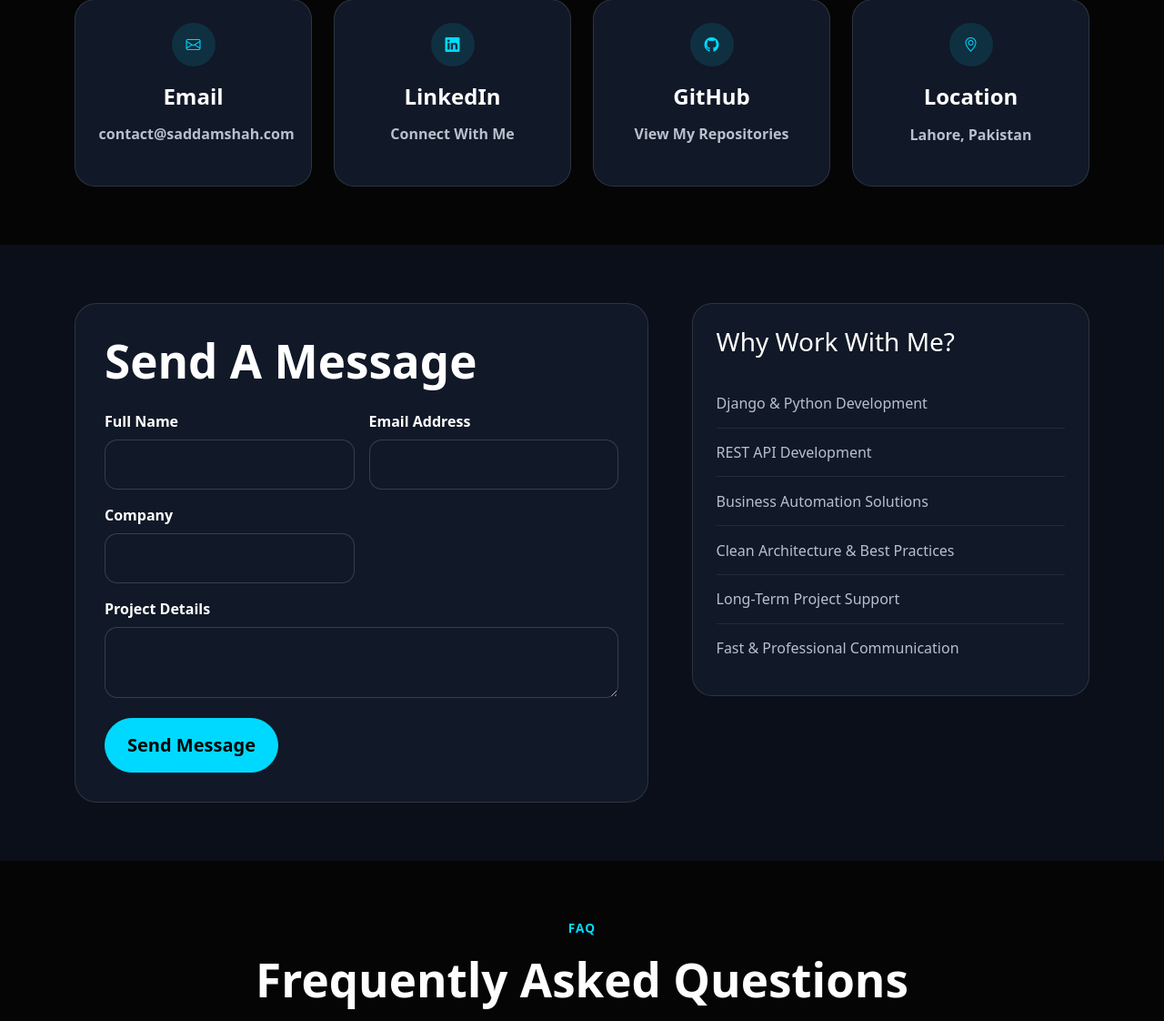
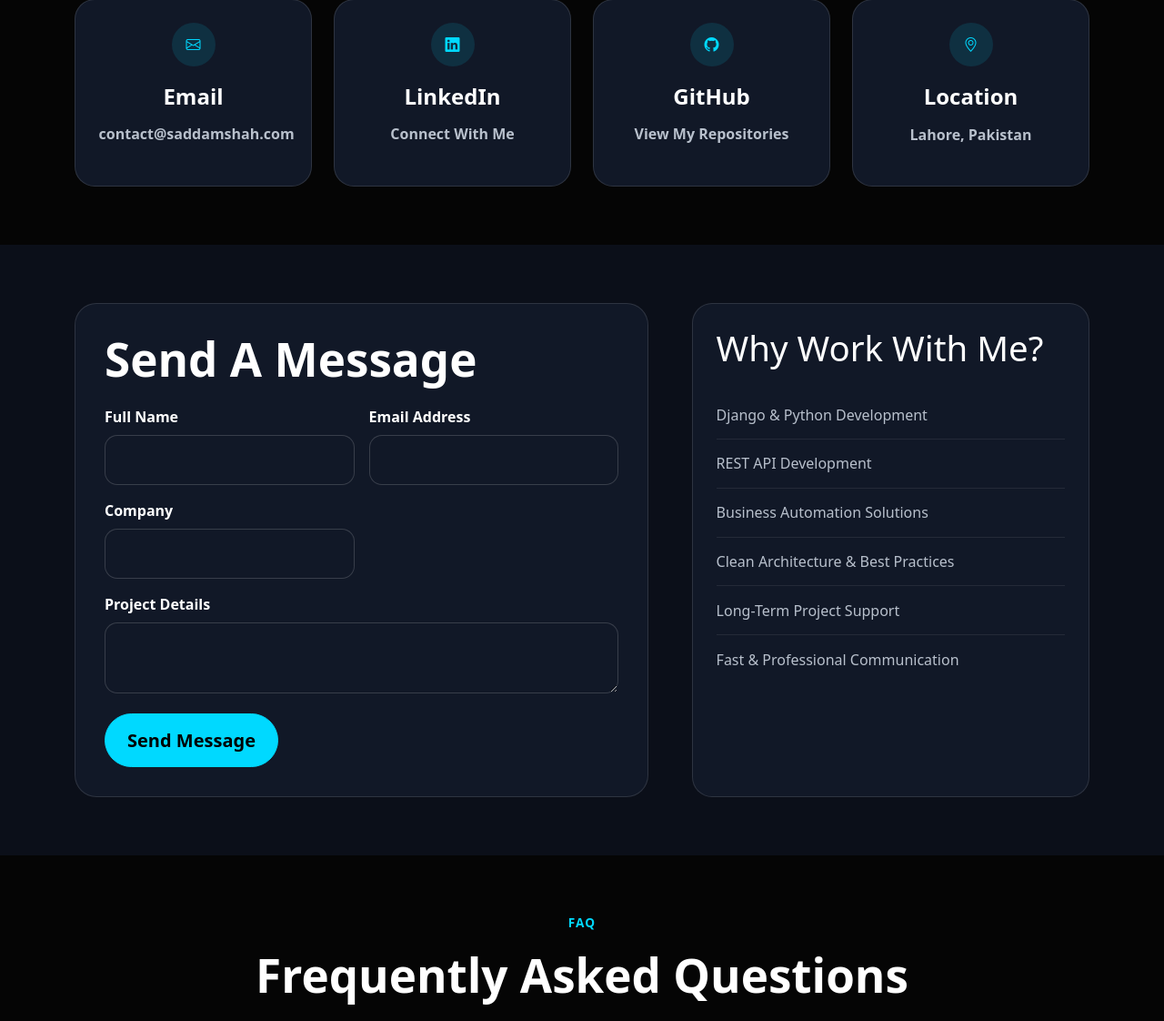
Before and after one commit to SaddamShah92/my_developer-portfolio-cms, a Django app: template templates/contact/contact.html in a window 1280 px wide. Shown: the part 695-1817 px from the top of the page at 91% size. Run offline with Django 3.2, Linux system fonts and the light colour scheme; the template is opened without the code that fills it, so the values that code supplies are empty, except form fields; tables that the repository leaves empty hold one stand-in row (values such as "Sample post"); form fields are guessed from the names that the template uses; some libraries are stand-ins or nearby versions.

```diff
--- a/portfolio_main/static/css/style.css
+++ b/portfolio_main/static/css/style.css
@@ -742,14 +742,33 @@ body {
 
 /* CONTACT PAGE */
 
-.contact-form-card{
+.contact-form-card {
     background: var(--bg-card);
     border: 1px solid var(--border-color);
     border-radius: 24px;
     padding: 2rem;
-
+    height: 100%;
 }
 
+/* Reduce oversized contact heading */
+.contact-form-card .section-title {
+    font-size: clamp(2.5rem, 4vw, 3.2rem);
+    line-height: 1.1;
+}
+
+/* Inputs, textarea, select */
+.contact-form-card input,
+.contact-form-card textarea,
+.contact-form-card select {
+    width: 100%;
+    background: rgba(255, 255, 255, 0.05);
+    border: 1px solid var(--border-color);
+    color: var(--text-main);
+    border-radius: 14px;
+    padding: 0.9rem 1rem;
+}
+
+/* Keep autofill/input background consistent in dark mode */
 .contact-form-card input,
 .contact-form-card textarea {
     color-scheme: dark;
@@ -846,16 +822,34 @@ body {
     font-size: 0.9rem;
 }
 
-/* Labels */
+/* Why Work With Me card */
+.why-card {
+    height: 100%;
+}
 
-.contact-form-card .form-label {
-    color: var(--text-main);
-    font-weight: 600;
-    margin-bottom: 0.5rem;
+.why-card h3 {
+    font-size: clamp(2rem, 3vw, 2.6rem);
+    line-height: 1.2;
+}
+
+/* Benefits list */
+.contact-benefits {
+    list-style: none;
+    padding-left: 0;
+    margin-bottom: 0;
+}
+
+.contact-benefits li {
+    padding: 0.9rem 0;
+    border-bottom: 1px solid rgba(255, 255, 255, 0.08);
+    color: var(--text-muted);
+}
+
+.contact-benefits li:last-child {
+    border-bottom: none;
 }
 
 /* Success Alert */
-
 .alert-success {
     background: rgba(25, 135, 84, 0.15);
     border: 1px solid rgba(25, 135, 84, 0.35);
--- a/templates/contact/contact.html
+++ b/templates/contact/contact.html
@@ -140,10 +140,10 @@ Looking for a Django developer or backend specialist? Get in touch with Saddam S
 
 <section class="section-padding skills-section">
   <div class="container">
-    <div class="row g-5 align-items-start">
+    <div class="row g-5 align-items-stretch">
       <div class="col-lg-7">
         <div class="contact-form-card">
-          <h3  class="section-title mb-4">Send A Message</h3>
+          <h4  class="section-title mb-4">Send A Message</h4>
 
 
           <form action = "{% url 'contact' %}" method="POST">
--- a/templates/home.html
+++ b/templates/home.html
@@ -79,7 +79,7 @@ Django developer building practical web applications, REST APIs, backend systems
           <div class="profile-card-content mt-4">
             <h5 class="mb-1">Syed Saddam Shah</h5>
 
-            <p class="mb-0">Backend Django Developer</p>
+            <p class="mb-0">Backend-Focused Django Developer</p>
           </div>
         </div>
       </div>
```
Also changed, not shown: other parts of portfolio_main/static/css/style.css (+15 -61 lines).
